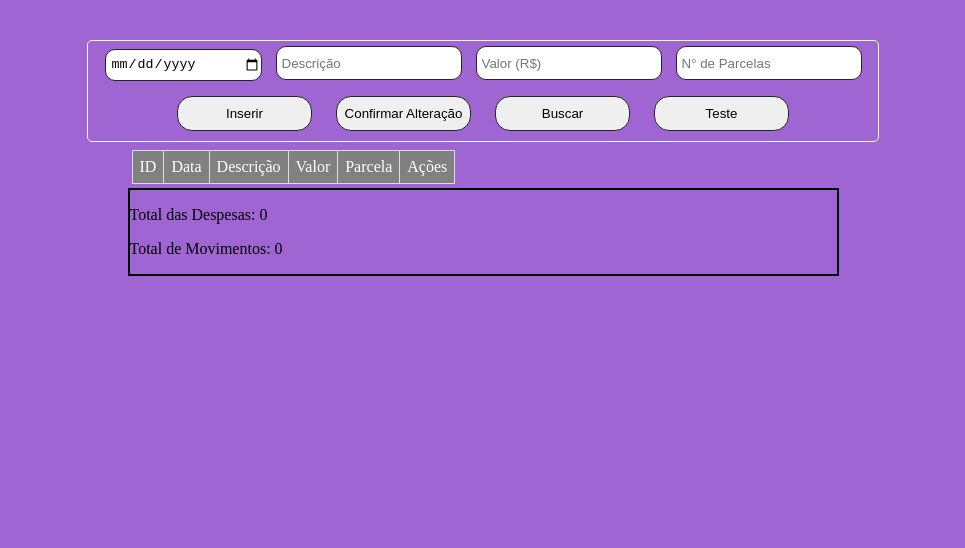
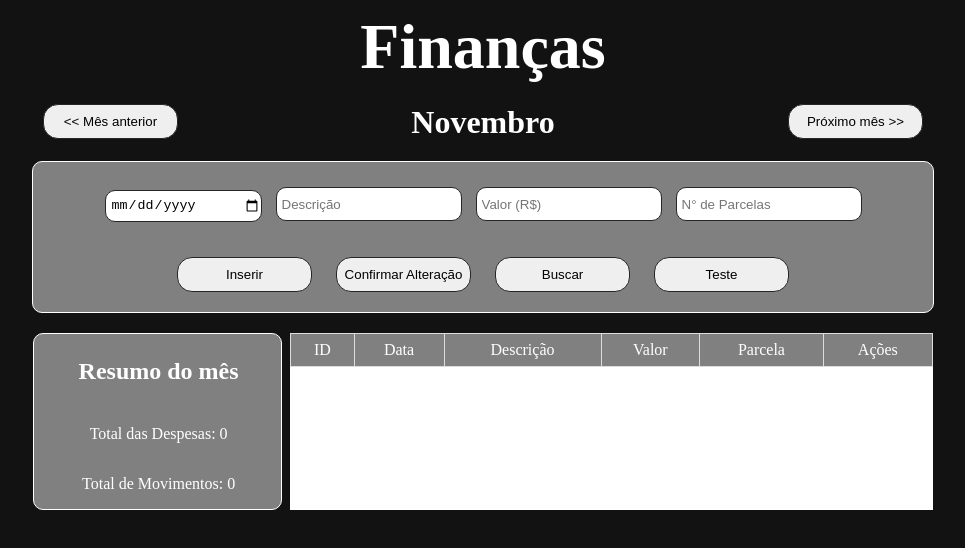
Before and after one commit to Fillipe2/ProjetoPW, a plain HTML site: page index.html in a window 1280 px wide. Shown: the whole page, without its empty margins (157-1122 px from the left). Drawn offline with Linux system fonts and the light colour scheme.

Commit message:
atualizaçõ do front

```diff
--- a/assets/css/style.css
+++ b/assets/css/style.css
@@ -6,22 +6,48 @@ body {
     flex-direction: column;
     margin: 0;
     align-items: center;
-    background-color: #9F65D2;
+    background-color: #121212;
+
+}
+
+h1 {
+    color: white;
+    font-size: 4em;
+    text-align: center;
+    margin: 10px;
+}
+
+h2 {
+    color: white;
+    font-size: 2em;
+    text-align: center;
+    margin: 10px;
+}
+
+#header{
+    width: 900px;
+    display: flex;
+    flex-direction: row;
+    justify-content: space-between;
 }
 
 
+
 #input-data {
-    width: 790px;
-    height: 100px;
-    margin-top: 5vh;
+    width: 900px;
+    height: 150px;
+    margin: 10px;
     display: flex;
     flex-direction: column;
     align-items: center;
     justify-content: center;
-    ;
     border: 1px solid white;
-    border-radius: 5px;
+    border-radius: 10px;
+    background-color: grey;
+}
 
+#inputs {
+    margin-top: 10px;
 }
 
 .input-text {
@@ -39,7 +65,7 @@ body {
 }
 
 #botoes {
-    align-content: flex-end;
+    margin-top: 20px;
 }
 
 .input-btn {
@@ -69,16 +95,38 @@ input::-webkit-outer-spin-button, input::-webkit-inner-spin-button {
     margin: 0;
 }
 
+#section{
+    margin: 10px;
+    width: 900px;
+    display: flex;
+    flex-direction: row;
+}
+
 #tabela {
-    margin: 4px;
-    margin-top: 1vh;
+    width: 650px;
     border-collapse: collapse;
+    margin-left: 1vh;
+    background-color: white;
 }
 
 .divResumo{
-    width: 707px;
-    border-color: #383838;
-    border: solid 2px;
+    width: 250px;
+    border-radius: 10px;
+    border: solid 1px white;
+    background-color: grey;
+    display: flex;
+    flex-direction: column;
+    align-items: center;
+}
+
+p{
+    margin-left: 2px;
+    color: white;
+}
+
+#tituloResumo {
+    font-size: 1.5em;
+    font-weight: bold;
 }
 
 #tabela th {
@@ -86,6 +134,7 @@ input::-webkit-outer-spin-button, input::-webkit-inner-spin-button {
     padding: 7px;
     color: white;
     font-weight: 100;
+    justify-content: center;
 }
 
 #tabela td, th {
@@ -109,6 +158,8 @@ input::-webkit-outer-spin-button, input::-webkit-inner-spin-button {
     width: 70px;
     margin-left: 5px;
     margin-right: 5px;
+    border-radius: 10px;
+    background-color: lightgrey;
 }
 
 .table-btn:hover {
--- a/index.html
+++ b/index.html
@@ -6,12 +6,24 @@
     <meta http-equiv="X-UA-Compatible" content="IE=edge">
     <meta name="viewport" content="width=device-width, initial-scale=1.0">
     <link rel="stylesheet" href="assets/css/style.css">
-    <script src="/assets/js/script.js"></script>
-    <script src="/assets/js/scriptBD.js"></script>
+    <script src="assets/js/script.js"></script>
+    <script src="assets/js/scriptBD.js"></script>
     <title>Finanças</title>
 </head>
 
 <body onload="iniciandoBanco()">
+    <h1>Finanças</h1>
+    <div id="header">
+        <div>
+            <input class="input-btn" type="button" value="<< Mês anterior" onclick="" />
+        </div>
+        <div>
+            <h2 id="mes">Novembro</h2>
+        </div>
+        <div>
+            <input class="input-btn" type="button" value="Próximo mês >>" onclick="" />
+        </div>
+    </div>
     <div id="input-data">
         <div id="inputs">
             <input id="data" class="input-text" placeholder="Data" type="date" required />
@@ -26,7 +38,12 @@
             <input class="input-btn" type="button" value="Teste" onclick="proximoIndice()" />
         </div>
     </div>
-    <section>
+    <section id="section">
+        <div class="divResumo">
+            <p id="tituloResumo">Resumo do mês</p>
+            <p id="totalGasto" class="resumo"> Total das Despesas: </p>
+            <p id="totalMovimentos" class="resumo"> Total de Movimentos: </p>
+        </div>
         <table id="tabela">
             <thead>
                 <th>ID</th>
@@ -37,10 +54,6 @@
                 <th>Ações</th>
             <tbody></tbody>
         </table>
-        <div class="divResumo">
-            <p id="totalGasto" class="resumo"> Total das Despesas: </p>
-            <p id="totalMovimentos" class="resumo"> Total de Movimentos: </p>
-        </div>
 
     </section>
 </body>
```
